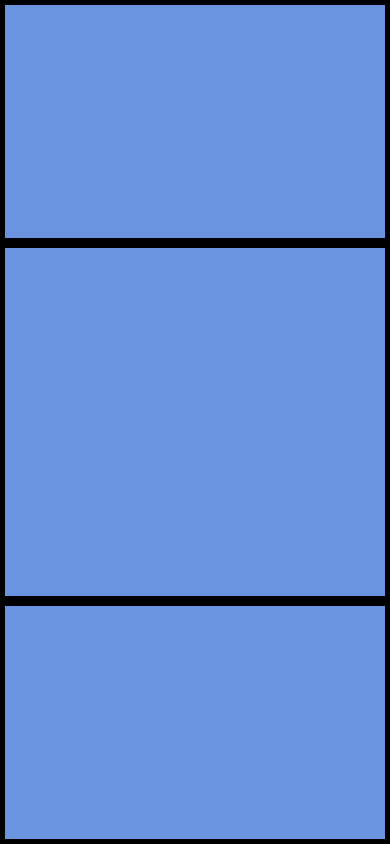
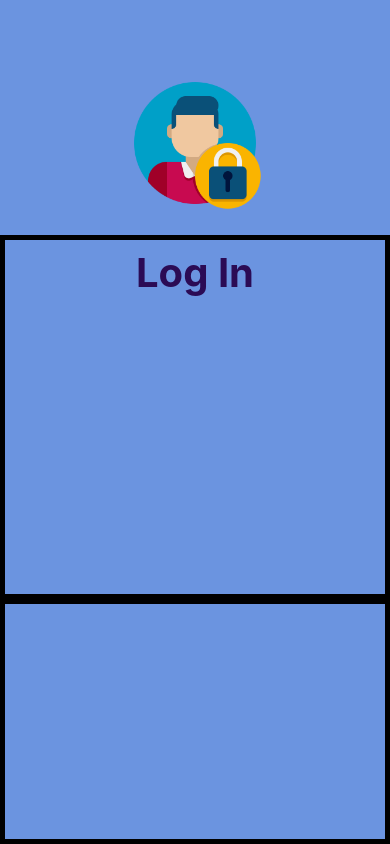
Before and after one commit to joshptn/appdev2, a React Native app in the folder react-native-layout/: screen / in a window 390 px wide. Built offline with nearby package versions, Linux system fonts and the light colour scheme.

Commit message:
Style Header Content

```diff
--- a/react-native-layout/src/screen/Login.js
+++ b/react-native-layout/src/screen/Login.js
@@ -1,6 +1,5 @@
 import React from 'react';
-import { View, Text, TextInput, TouchableOpacity, Image, StyleSheet
-} from 'react-native';
+import { View, Text, TextInput, TouchableOpacity, Image, StyleSheet } from 'react-native';
 
 export default function Login() {
   return (
@@ -8,6 +7,8 @@ export default function Login() {
 
       {/* Header */}
       <View style={styles.header}>
+        <Image source={require('../../assets/login.png')} style={styles.logo} />
+        <Text style={styles.title}>Log In</Text>
       </View>
 
       {/* Body */}
@@ -30,8 +31,22 @@ const styles = StyleSheet.create({
 
     header: {
         flex: 1,
-        borderColor: 'black',
-        borderWidth: 5,
+        alignItems: 'center',
+        justifyContent: 'center',
+        fontSize: 50
+    },
+
+      title: {
+        fontSize: 40,
+        fontWeight: 700,
+        color: '#2b0b55'
+  },
+
+    logo: {
+        height: 150,
+        width: 150,
+        marginBottom: 30,
+        marginTop: 130
     },
 
     contentSection: {
```
